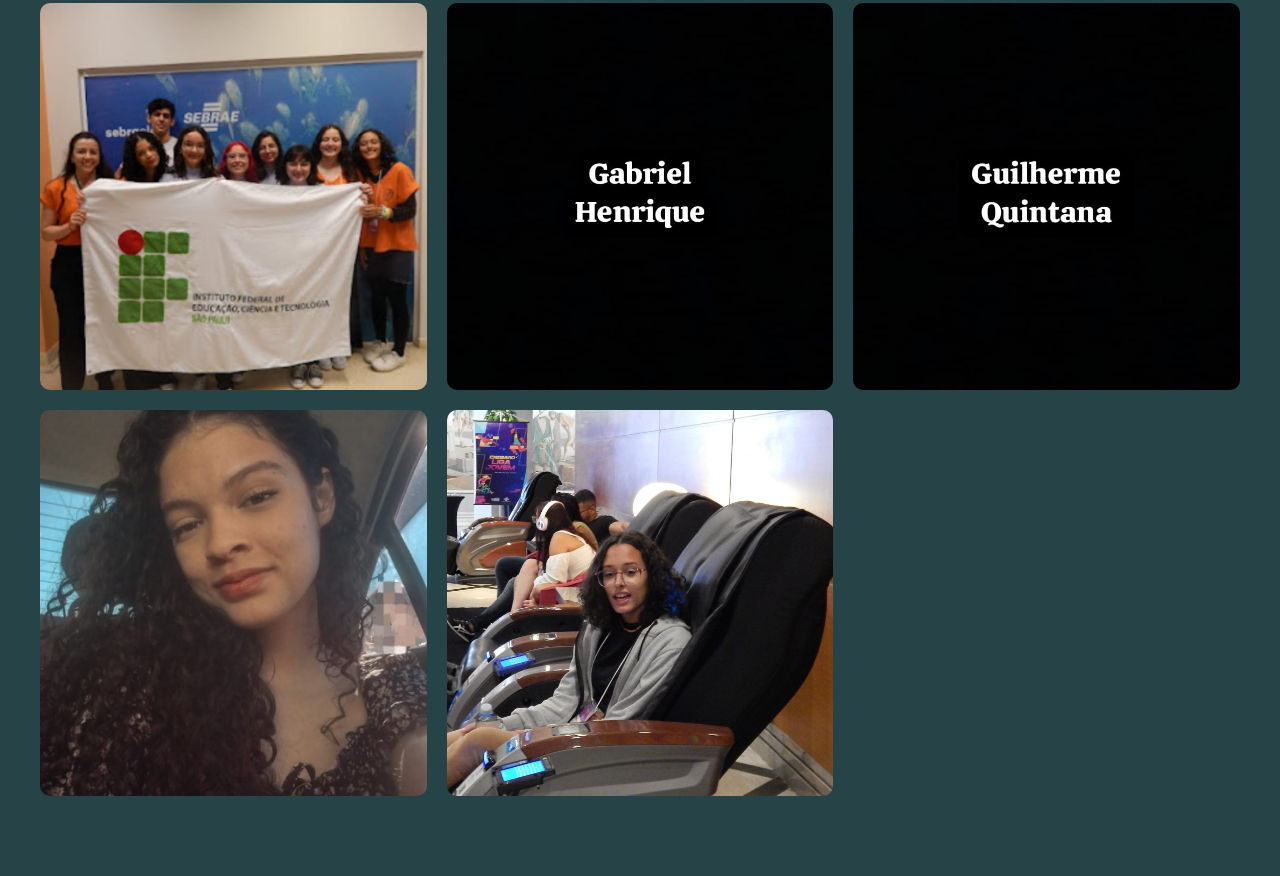
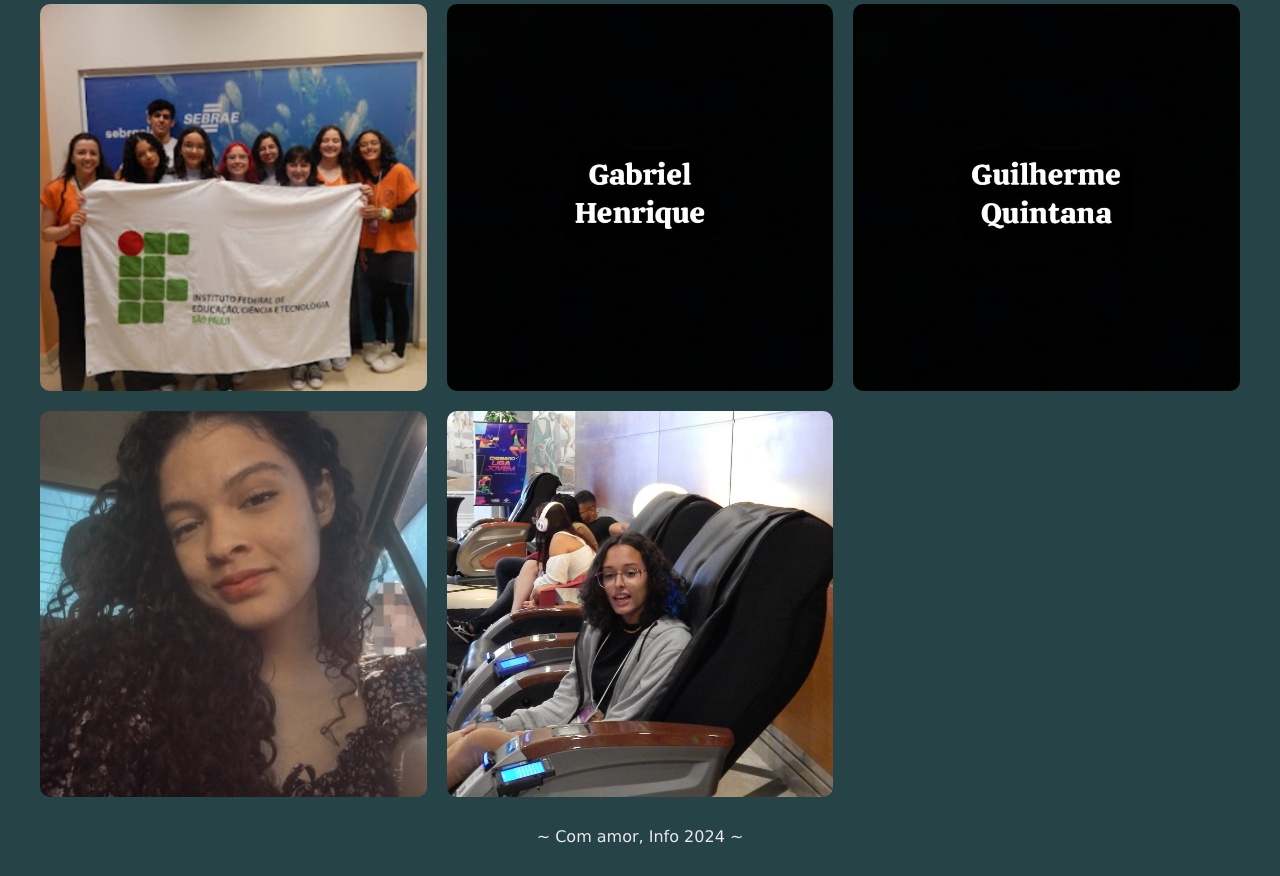
Before and after one commit to andreRessude/Talitaespecial, a plain HTML site: page index.html in a window 1280 px wide. Shown: the part 1374-2250 px from the top of the page. Before the commit the page ends 2210 px from the top, so only its background shows below. Drawn offline with Linux system fonts and the light colour scheme.

Commit message:
css alterado

```diff
--- a/index.html
+++ b/index.html
@@ -8,9 +8,12 @@
   </head>
   <body>
     <header>
-      <h1 id="gallery-title">Memórias de uma turma de info</h1>
+      <h1 id="gallery-title">Memórias de uma Turma de Info</h1>
     </header>
     <main id="gallery-grid"></main>
+    <footer>
+      <p>~ Com amor, Info 2024 ~</p>
+    </footer>
     <script src="script.js"></script>
   </body>
 </html>
--- a/style.css
+++ b/style.css
@@ -2,6 +2,7 @@
     box-sizing: border-box;
     margin: 0;
     padding: 0;
+    font-family: Verdana, Geneva, Tahoma, sans-serif;
 }
 
 body {
@@ -33,12 +34,23 @@ body {
     cursor: pointer;
   }
 
-  .gallery-item:hover {
+  /* .gallery-item:hover {
+    transform: scale(1.1);
+    } */
+
+    .gallery-item img {
+    width: 100%;
+    height: 100%;
+    object-fit: cover;
+    transition: transform 0.3s ease;
+  }
+  .gallery-item img:hover {
     transform: scale(1.1);
   }
 
-  .gallery-item img {
-    width: 100%;
-    height: 100%;
-    object-fit: cover;
+  footer p{
+    text-align: center;
+    color: #eaeaea;
+    font-size: 16px;
+    margin: 10px 0;
   }
```
